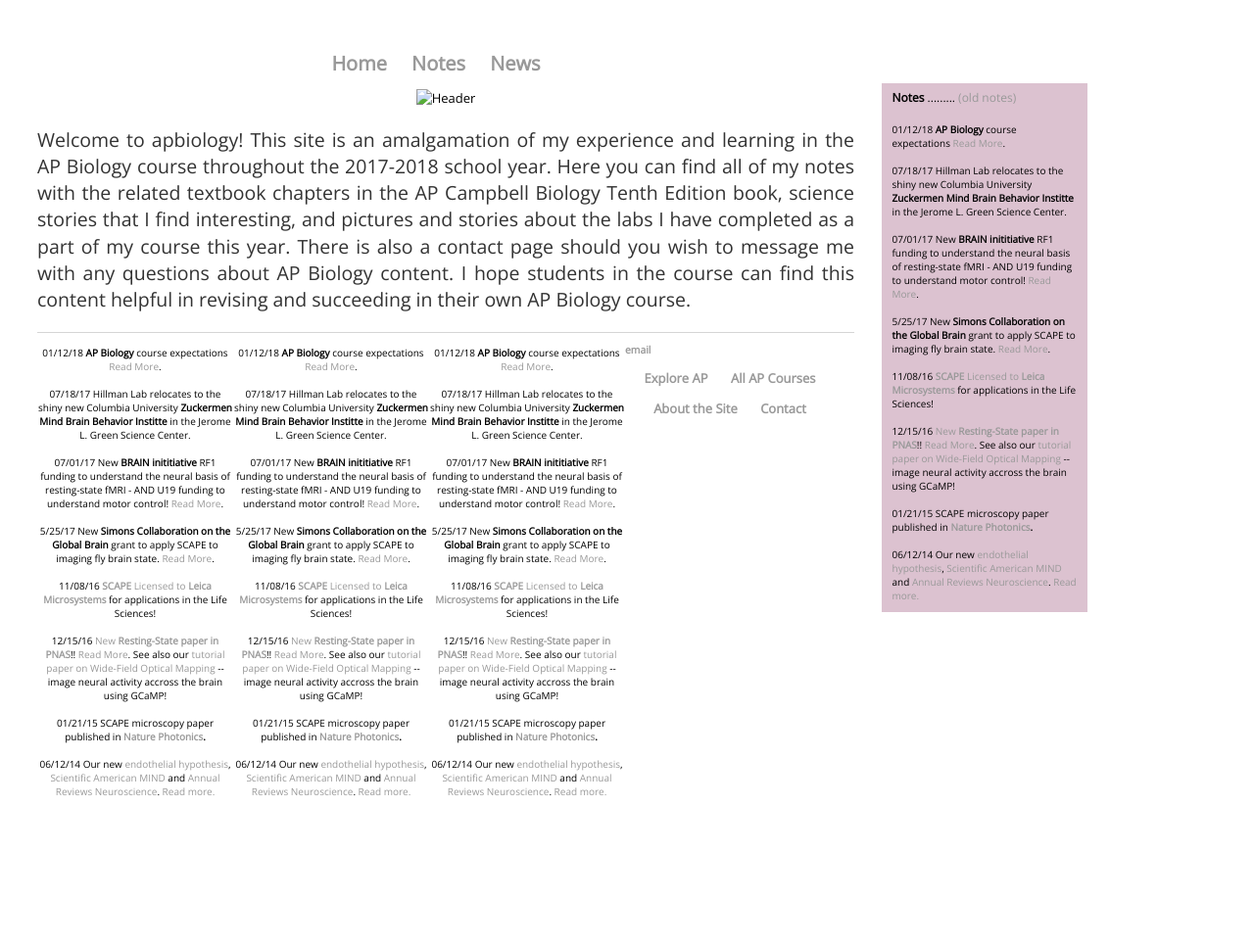
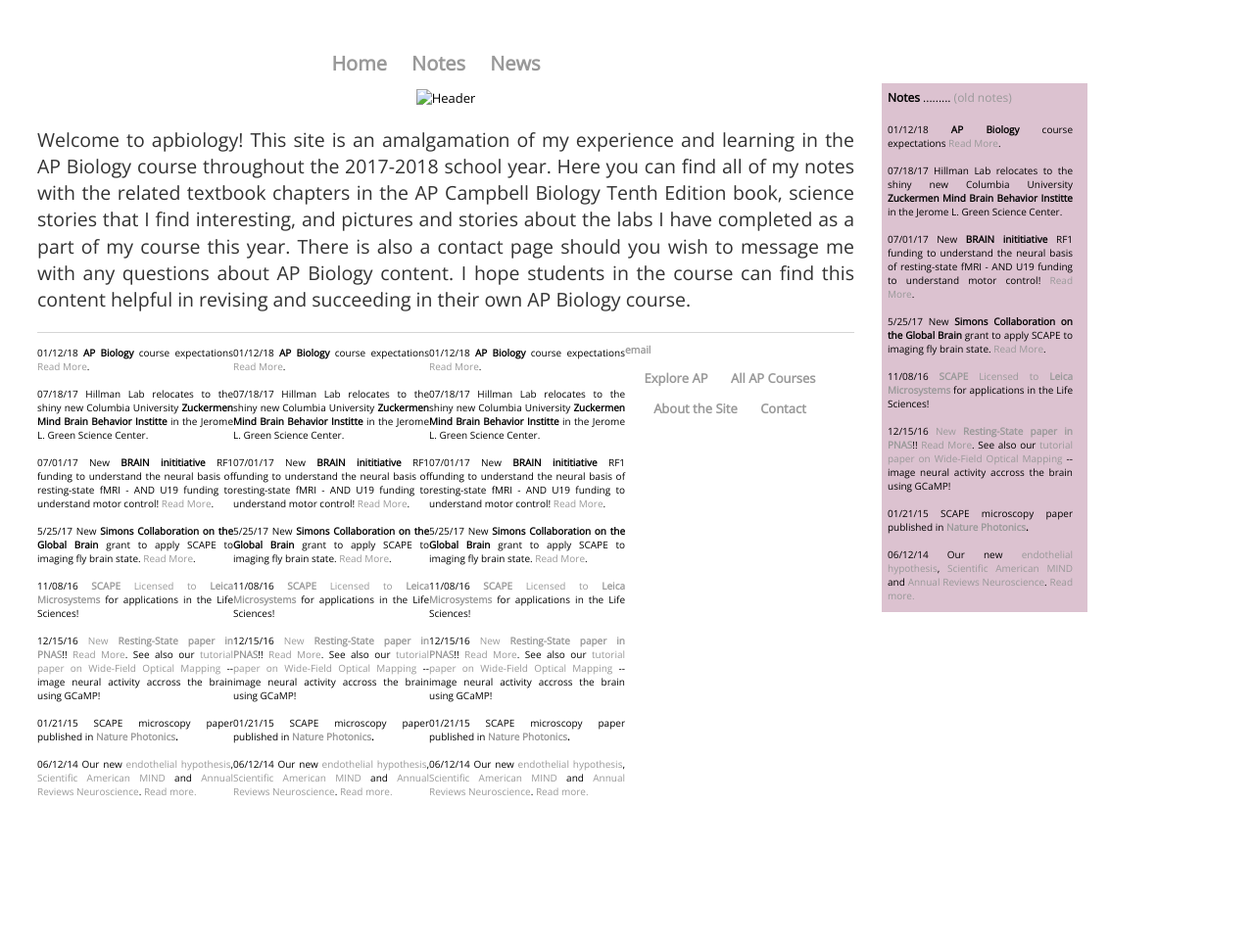
Before and after one commit to meganscarlett/meganscarlett.github.io, a Jekyll site: the page built from index.html, in a window 1280 px wide. Shown: the whole page at 98% size. Built offline with Jekyll 4.4.1, drawn with Linux system fonts in a browser that asks for light colours.

Commit message:
Update index.html

```diff
--- a/index.html
+++ b/index.html
@@ -13,7 +13,6 @@ There is also a contact page should you wish to message me with any questions ab
 I hope students in the course can find this content helpful in revising and succeeding in their own AP Biology course.
 <!-- COLUMNS-->
  <div id="wrapper">
-<center><link rel="stylesheet" type="text/css" href="/css/columns.css">
 		<!-- left column -->
 	<div id="column-left">      <div style="font-size: 10px">
 		<br>
```
